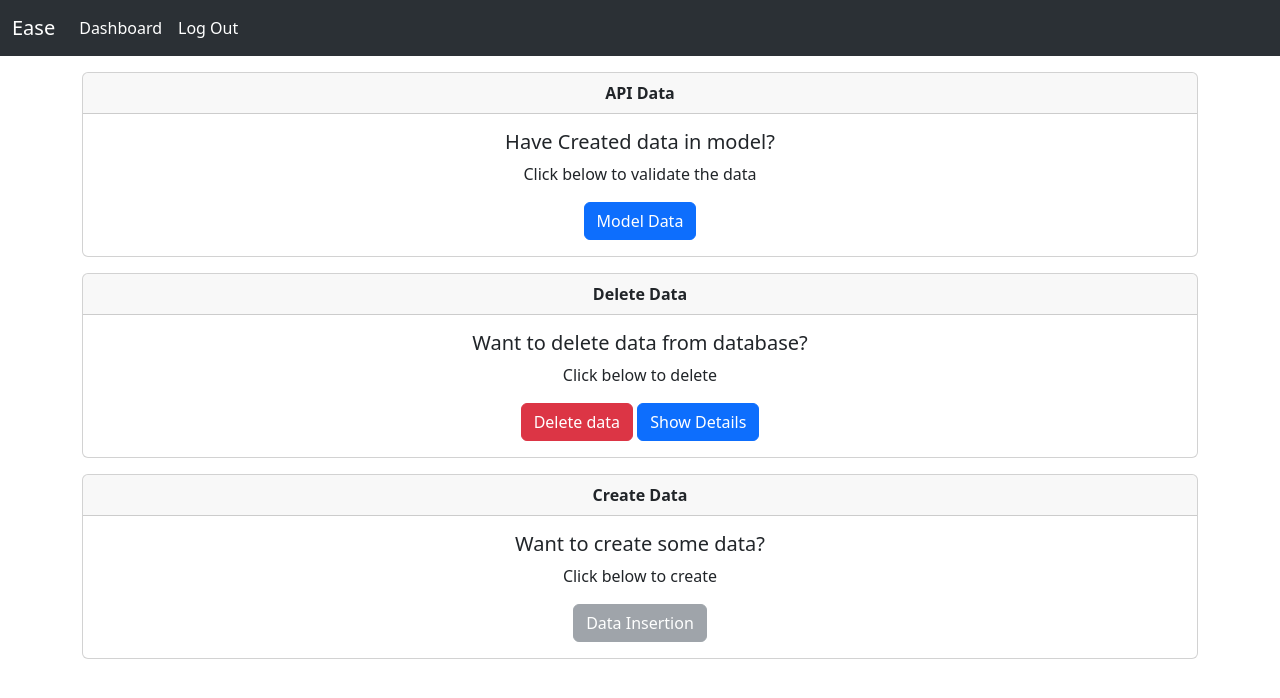
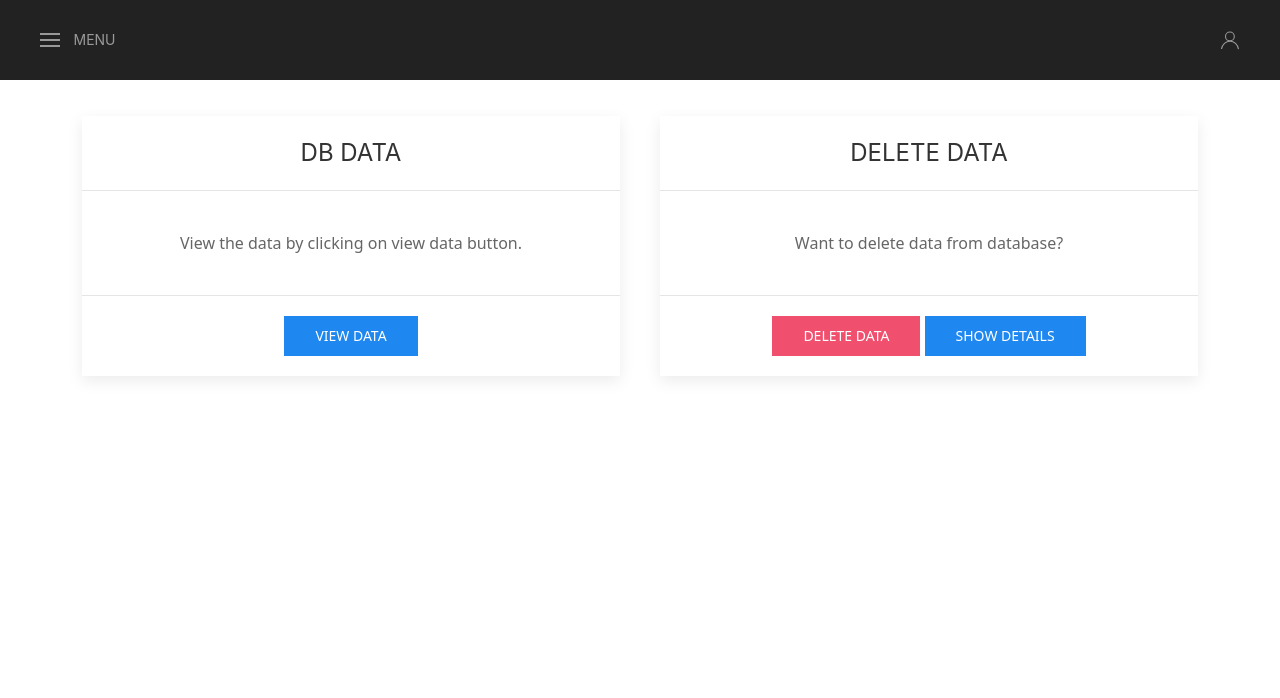
Before and after one commit to Vishal-Vashisht/test.multiapi, a Flask app: template app/frontend/templates/home.html in a window 1280 px wide. Shown: the top 698 px of the page. Run offline with Flask 3, Linux system fonts and the light colour scheme; the template is opened without the code that fills it, so the values that code supplies are empty; some libraries are stand-ins or nearby versions.

Commit message:
feat:On load data load - Interactive UI - next page correction - devided file in compenents

```diff
--- a/app/frontend/templates/base.html
+++ b/app/frontend/templates/base.html
@@ -1,68 +1,35 @@
 <!DOCTYPE html>
 <html>
+
 <head>
-    <meta charset='utf-8'>
-    <meta http-equiv='X-UA-Compatible' content='IE=edge'>
-    <title>{% block title %} {% endblock %}</title>
-    <meta name='viewport' content='width=device-width, initial-scale=1'>
-    <link href="https://cdn.jsdelivr.net/npm/bootstrap@5.3.3/dist/css/bootstrap.min.css" rel="stylesheet" integrity="sha384-QWTKZyjpPEjISv5WaRU9OFeRpok6YctnYmDr5pNlyT2bRjXh0JMhjY6hW+ALEwIH" crossorigin="anonymous">
+  {% include 'components/head.html' %}
+  {% block head %} {%endblock%}
+</head>
 
-    <script src="https://code.jquery.com/jquery-3.7.1.slim.js" integrity="sha256-UgvvN8vBkgO0luPSUl2s8TIlOSYRoGFAX4jlCIm9Adc=" crossorigin="anonymous"></script>
-    <script src="https://cdnjs.cloudflare.com/ajax/libs/jquery/3.7.1/jquery.min.js" integrity="sha512-v2CJ7UaYy4JwqLDIrZUI/4hqeoQieOmAZNXBeQyjo21dadnwR+8ZaIJVT8EE2iyI61OV8e6M8PP2/4hpQINQ/g==" crossorigin="anonymous" referrerpolicy="no-referrer"></script>
-    <script>
-      $(document).ready(function () {
-        $("#Log-out-btn").click(function() {
-          token = sessionStorage.getItem("access_token")
-          if (token){
-            sessionStorage.removeItem("access_token")
-          }
-          document.cookie = "access_token=; expires=Thu, 01 Jan 1970 00:00:00 UTC; path=/;";
-          window.location.href = '/home/login/'
-
-        });
-      });
-    </script>
-    {% block head  %} {%endblock%}
-</head>
 <body>
-  {%if title != 'Serving Login' %}
-    <nav class="navbar navbar-expand-lg bg-body-tertiary" data-bs-theme="dark">
-        <div class="container-fluid">
-          <a class="navbar-brand" href="#">Ease</a>
-          <button class="navbar-toggler" type="button" data-bs-toggle="collapse" data-bs-target="#navbarNav" aria-controls="navbarNav" aria-expanded="false" aria-label="Toggle navigation">
-            <span class="navbar-toggler-icon"></span>
-          </button>
-          <div class="collapse navbar-collapse" id="navbarNav">
-            <ul class="navbar-nav">
-              <li class="nav-item">
-                <a class="nav-link active" aria-current="page" href="{{ url_for('home_bp.home_view') }}">Dashboard</a>
-              </li>
-              <!-- <li class="nav-item">
-                <a class="nav-link" href="#">Models</a>
-              </li> -->
-            </ul>
-
-            <ul class="navbar-nav float-right">
-              <li class="nav-item float-right">
-                <a class="nav-link active" aria-current="page" id="Log-out-btn">Log Out</a>
-              </li>
-              <!-- <li class="nav-item">
-                <a class="nav-link" href="#">Models</a>
-              </li> -->
-            </ul>
-          </div>
-        </div>
-      </nav>
+  <div class=".uk-container-large">
+    {%if title != 'Serving Login' %}
+    {% include 'components/navbar.html' %}
     {%endif%}
     {% block content %}
 
     {% endblock %}
+  </div>
+  <!-- # scripts -->
+  <script src="https://cdn.jsdelivr.net/npm/bootstrap@5.3.3/dist/js/bootstrap.bundle.min.js"
+    integrity="sha384-YvpcrYf0tY3lHB60NNkmXc5s9fDVZLESaAA55NDzOxhy9GkcIdslK1eN7N6jIeHz"
+    crossorigin="anonymous"></script>
 
-    <!-- # scripts -->
-    <script src="https://cdn.jsdelivr.net/npm/bootstrap@5.3.3/dist/js/bootstrap.bundle.min.js" integrity="sha384-YvpcrYf0tY3lHB60NNkmXc5s9fDVZLESaAA55NDzOxhy9GkcIdslK1eN7N6jIeHz" crossorigin="anonymous"></script>
+  <!-- # poper js-->
+  <script src="https://cdn.jsdelivr.net/npm/@popperjs/core@2.11.8/dist/umd/popper.min.js"
+    integrity="sha384-I7E8VVD/ismYTF4hNIPjVp/Zjvgyol6VFvRkX/vR+Vc4jQkC+hVqc2pM8ODewa9r"
+    crossorigin="anonymous"></script>
+  <script src="https://cdn.jsdelivr.net/npm/bootstrap@5.3.3/dist/js/bootstrap.min.js"
+    integrity="sha384-0pUGZvbkm6XF6gxjEnlmuGrJXVbNuzT9qBBavbLwCsOGabYfZo0T0to5eqruptLy"
+    crossorigin="anonymous"></script>
 
-    <!-- # poper js-->
-    <script src="https://cdn.jsdelivr.net/npm/@popperjs/core@2.11.8/dist/umd/popper.min.js" integrity="sha384-I7E8VVD/ismYTF4hNIPjVp/Zjvgyol6VFvRkX/vR+Vc4jQkC+hVqc2pM8ODewa9r" crossorigin="anonymous"></script>
-    <script src="https://cdn.jsdelivr.net/npm/bootstrap@5.3.3/dist/js/bootstrap.min.js" integrity="sha384-0pUGZvbkm6XF6gxjEnlmuGrJXVbNuzT9qBBavbLwCsOGabYfZo0T0to5eqruptLy" crossorigin="anonymous"></script>
+  <script src="https://cdn.jsdelivr.net/npm/uikit@3.21.16/dist/js/uikit.min.js"></script>
+  <script src="https://cdn.jsdelivr.net/npm/uikit@3.21.16/dist/js/uikit-icons.min.js"></script>
 </body>
+
 </html>
--- /dev/null
+++ b/app/frontend/templates/components/head.html
@@ -0,0 +1,27 @@
+<meta charset='utf-8'>
+<meta http-equiv='X-UA-Compatible' content='IE=edge'>
+<title>{% block title %} {% endblock %}</title>
+<meta name='viewport' content='width=device-width, initial-scale=1'>
+
+ <!-- bootsrap files -->
+<link href="https://cdn.jsdelivr.net/npm/bootstrap@5.3.3/dist/css/bootstrap.min.css" rel="stylesheet"
+    integrity="sha384-QWTKZyjpPEjISv5WaRU9OFeRpok6YctnYmDr5pNlyT2bRjXh0JMhjY6hW+ALEwIH" crossorigin="anonymous">
+
+<!-- UIkit CSS -->
+<link rel="stylesheet" href="https://cdn.jsdelivr.net/npm/uikit@3.21.16/dist/css/uikit.min.css" />
+
+
+<!-- Jquery -->
+<script src="https://code.jquery.com/jquery-3.7.1.slim.js"
+    integrity="sha256-UgvvN8vBkgO0luPSUl2s8TIlOSYRoGFAX4jlCIm9Adc=" crossorigin="anonymous"></script>
+
+<!-- ajax -->
+<script src="https://cdnjs.cloudflare.com/ajax/libs/jquery/3.7.1/jquery.min.js"
+    integrity="sha512-v2CJ7UaYy4JwqLDIrZUI/4hqeoQieOmAZNXBeQyjo21dadnwR+8ZaIJVT8EE2iyI61OV8e6M8PP2/4hpQINQ/g=="
+    crossorigin="anonymous" referrerpolicy="no-referrer"></script>
+
+<!-- Font awsome -->
+<link rel="stylesheet" href="https://cdnjs.cloudflare.com/ajax/libs/font-awesome/4.7.0/css/font-awesome.min.css">
+
+<!-- < Project scripts -->
+<script type="text/javascript" src="{{ url_for('static', filename='js/base.js') }}"></script>
--- /dev/null
+++ b/app/frontend/templates/components/home_options.html
@@ -0,0 +1,41 @@
+<div class="uk-grid uk-child-width-1-2@m uk-child-width-1-1@s" uk-grid>
+    <!-- Card 1: DB Data -->
+    <div>
+        <div class="uk-card uk-card-default uk-card-hover">
+            <div class="uk-card-header">
+                <div class="uk-grid-small uk-flex-middle" uk-grid>
+                    <div class="uk-width-expand">
+                        <h3 class="uk-card-title uk-margin-remove-bottom">DB DATA</h3>
+                    </div>
+                </div>
+            </div>
+            <div class="uk-card-body">
+                <p>View the data by clicking on view data button.</p>
+            </div>
+            <div class="uk-card-footer">
+                <a href="{{ url_for('home_bp.data_view') }}" class="uk-button uk-button-primary">View Data</a>
+            </div>
+        </div>
+    </div>
+
+    <!-- Card 2: Delete Data -->
+    <div>
+        <div class="uk-card uk-card-default uk-card-hover">
+            <div class="uk-card-header">
+                <div class="uk-grid-small uk-flex-middle" uk-grid>
+                    <div class="uk-width-expand">
+                        <h3 class="uk-card-title uk-margin-remove-bottom">DELETE DATA</h3>
+                    </div>
+                </div>
+            </div>
+            <div class="uk-card-body">
+                <p>Want to delete data from database?</p>
+            </div>
+            <div class="uk-card-footer">
+                <a href="#modal-sections" uk-toggle class="uk-button uk-button-danger">Delete data</a>
+                {% include 'components/modal.html' %}
+                <a href="#" class="uk-button uk-button-primary" id="deleteShowDetails">Show Details</a>
+            </div>
+        </div>
+    </div>
+</div>
--- /dev/null
+++ b/app/frontend/templates/components/modal.html
@@ -0,0 +1,16 @@
+<div id="modal-sections" uk-modal>
+    <div class="uk-modal-dialog">
+        <button class="uk-modal-close-default" type="button" uk-close></button>
+        <div class="uk-modal-header">
+            <h2 class="uk-modal-title">Modal Title</h2>
+        </div>
+        <div class="uk-modal-body">
+            <p>Are you sure you want to delete data from general tables.?</p>
+            <p>This action can not be undone.</p>
+        </div>
+        <div class="uk-modal-footer uk-text-right">
+            <button class="uk-button uk-button-default uk-modal-close" type="button">Cancel</button>
+            <button class="uk-button uk-button-danger uk-modal-close" id="deletedata" type="button">Proceed</button>
+        </div>
+    </div>
+</div>
--- /dev/null
+++ b/app/frontend/templates/components/navbar.html
@@ -0,0 +1,45 @@
+<nav class="uk-navbar-container uk-margin">
+    <div class="uk-container uk-background-secondary">
+        <div uk-navbar>
+
+            <div class="uk-navbar-left">
+                <a href="#offcanvas-slide" class="uk-button uk-navbar-toggle" uk-toggle="target: #offcanvas-reveal">
+                    <span uk-navbar-toggle-icon></span> <span class="uk-margin-small-left">Menu</span>
+                </a>
+            </div>
+            <div class="uk-navbar-right">
+
+                <ul class="uk-navbar-nav">
+                    <li>
+                        <a href="#" uk-icon="user"></a>
+                        <div class="uk-navbar-dropdown">
+                            <ul class="uk-nav uk-navbar-dropdown-nav">
+                                <li><a href="#" id="Log-out-btn">Sign Out
+                                    <span class="uk-margin-small-right" uk-icon="icon: sign-out">
+                                    </span></a>
+                                </li>
+                            </ul>
+                        </div>
+                    </li>
+                </ul>
+
+            </div>
+
+        </div>
+    </div>
+</nav>
+
+<div id="offcanvas-reveal" uk-offcanvas="mode: reveal; overlay: true" >
+    <div class="uk-offcanvas-bar">
+
+        <button class="uk-offcanvas-close" type="button" uk-close></button>
+        <ul class="uk-nav uk-nav-primary uk-nav-center uk-margin-auto-vertical">
+            <li class="uk-active"><a href="#">Active</a></li>
+            <li class="uk-nav-divider"></li>
+            <li class="uk-parent">
+                <a href="{{ url_for('home_bp.home_view') }}" uk-icon="icon: home">Dashboard</a>
+            </li>
+        </ul>
+
+    </div>
+</div>
--- a/app/frontend/templates/home.html
+++ b/app/frontend/templates/home.html
@@ -11,71 +11,6 @@
 {% block content %}
 <div class="container text-center pt-3 pb-4">
     {% include "toast.html" %}
-    <div class="row">
-        <div class="col">
-            <div class="card">
-                <div class="card-header">
-                    <b>API Data</b>
-                </div>
-                <div class="card-body">
-                    <h5 class="card-title">Have Created data in model?</h5>
-                    <p>Click below to validate the data</p>
-                    <a href="{{ url_for('home_bp.data_view') }}" class="btn btn-primary">Model Data</a>
-                </div>
-            </div>
-        </div>
-    </div>
-    <div class="row mt-3">
-        <div class="col">
-            <div class="card">
-                <div class="card-header">
-                    <b>Delete Data</b>
-                </div>
-                <div class="card-body">
-                    <h5 class="card-title">Want to delete data from database?</h5>
-                    <p>Click below to delete</p>
-                    <a href="#" class="btn btn-danger" data-bs-toggle="modal" data-bs-target="#exampleModal">Delete data</a>
-                    <!-- Modal -->
-                    <div class="modal fade" id="exampleModal" tabindex="-1" aria-labelledby="exampleModalLabel"
-                        aria-hidden="true">
-                        <div class="modal-dialog">
-                            <div class="modal-content">
-                                <div class="modal-header">
-                                    <h1 class="modal-title fs-5" id="exampleModalLabel">Modal title</h1>
-                                    <button type="button" class="btn-close" data-bs-dismiss="modal"
-                                        aria-label="Close"></button>
-                                </div>
-                                <div class="modal-body">
-                                    <p class="text-center font-monospace">Are you sure you want to delete data from general tables?</p>
-                                    <p class="text-center font-monospace">This action can not be undone. </p>
-                                </div>
-                                <div class="modal-footer">
-                                    <button type="button" class="btn btn-secondary"
-                                        data-bs-dismiss="modal">Cancel</button>
-                                    <button type="button" class="btn btn-danger" id="deletedata"
-                                    data-bs-dismiss="modal">Delete</button>
-                                </div>
-                            </div>
-                        </div>
-                    </div>
-                    <a href="#" class="btn btn-primary" id="deleteShowDetails">Show Details</a>
-                </div>
-            </div>
-        </div>
-    </div>
-    <div class="row mt-3">
-        <div class="col">
-            <div class="card">
-                <div class="card-header">
-                    <b>Create Data</b>
-                </div>
-                <div class="card-body">
-                    <h5 class="card-title">Want to create some data?</h5>
-                    <p>Click below to create</p>
-                    <a href="#" class="btn btn-secondary disabled">Data Insertion</a>
-                </div>
-            </div>
-        </div>
-    </div>
+    {% include 'components/home_options.html' %}
 </div>
 {% endblock %}
--- /dev/null
+++ b/app/frontend/templates/icons/refresh.html
@@ -0,0 +1,2 @@
+<button type="button" class="btn btn-outline-dark" id="btn-refresh" onclick="navigateToPage()"><i class="fa fa-refresh" aria-hidden="true"></i>
+    Refresh</button>
--- /dev/null
+++ b/app/static/js/base.js
@@ -0,0 +1,11 @@
+$(document).ready(function () {
+    $("#Log-out-btn").click(function() {
+      token = sessionStorage.getItem("access_token")
+      if (token){
+        sessionStorage.removeItem("access_token")
+      }
+      document.cookie = "access_token=; expires=Thu, 01 Jan 1970 00:00:00 UTC; path=/;";
+      window.location.href = '/home/login/'
+
+    });
+  });
--- a/app/utils/__init__.py
+++ b/app/utils/__init__.py
@@ -12,7 +12,7 @@
 def paginate_response(page, page_size, query):
 
     offset = (page-1) * page_size
-    return query.offset(offset).limit(page_size).all()
+    return query.offset(offset).limit(page_size).all(), query.count()
 
 
 def delete_sqllite_data():
```
Also changed, not shown: app/api/controllers/data_controller.py (+34 -4 lines), app/frontend/templates/data.html (+21 -5 lines), app/static/js/script.js (+43 -12 lines).
